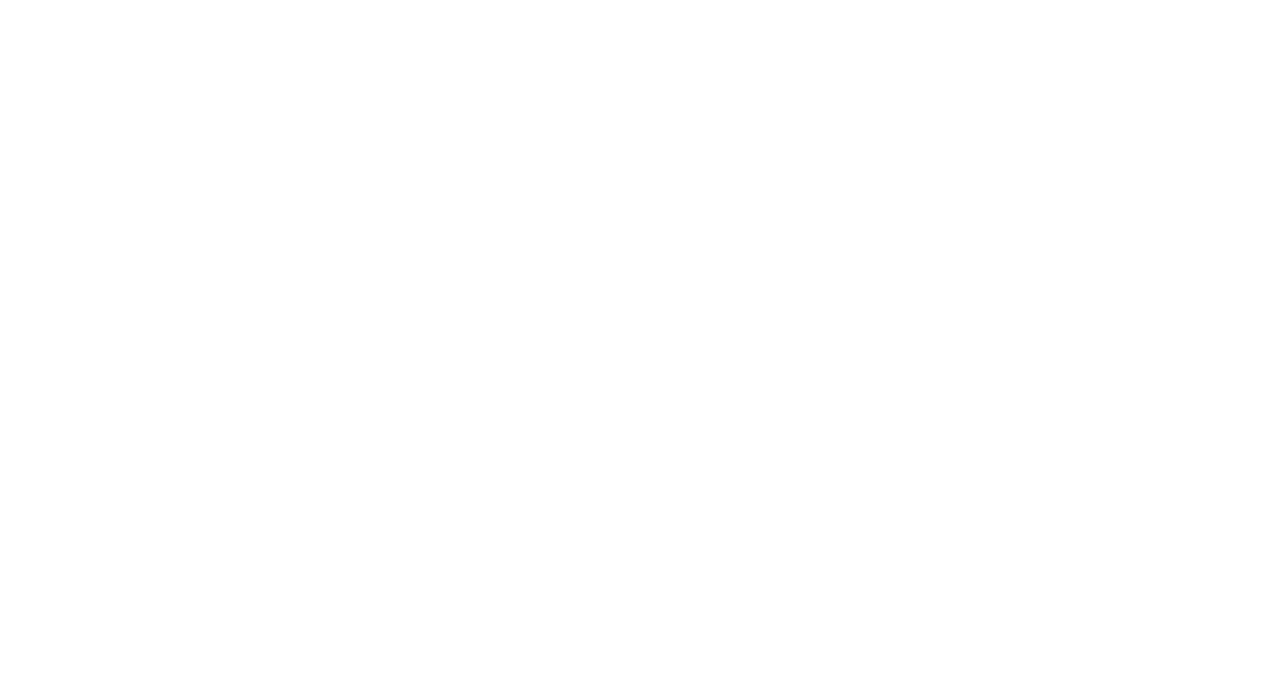
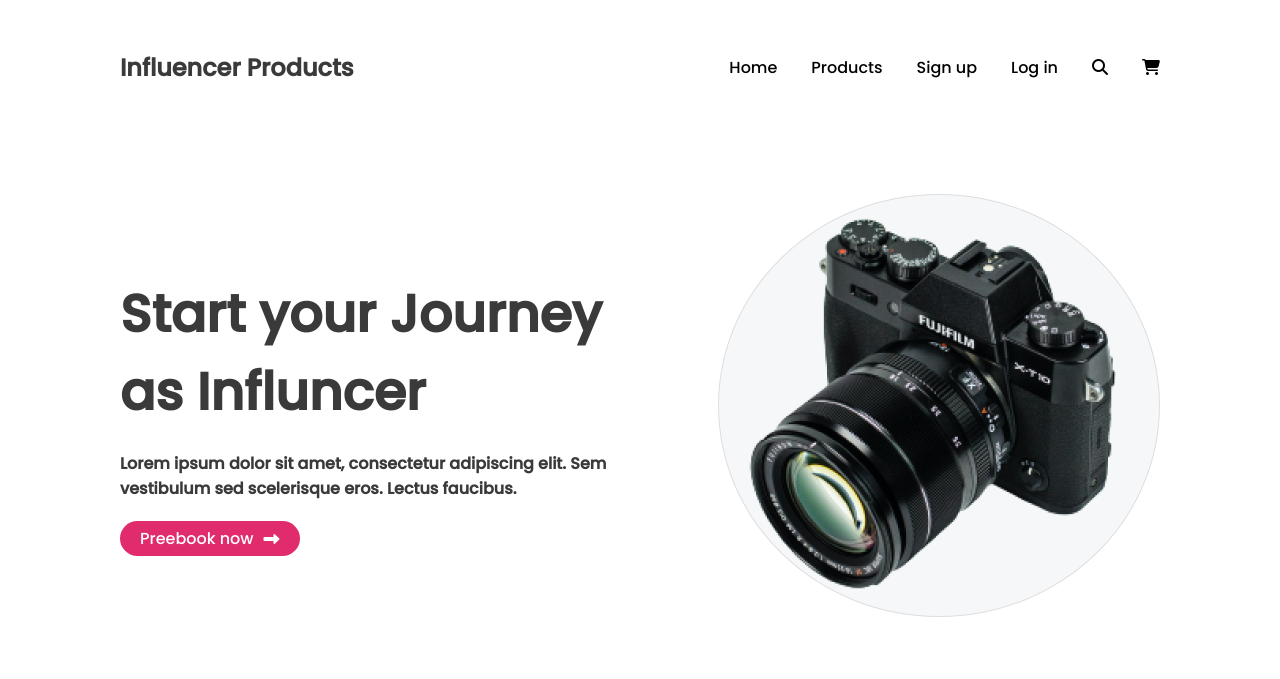
Before and after one commit to heyiamrakib/influencer-products, a plain HTML site: page index.html in a window 1280 px wide. Drawn offline with Linux system fonts and the light colour scheme.

Commit message:
header add

```diff
--- a/index.html
+++ b/index.html
@@ -5,8 +5,50 @@
     <meta http-equiv="X-UA-Compatible" content="IE=edge">
     <meta name="viewport" content="width=device-width, initial-scale=1.0">
     <title>Influencer Products</title>
+    <!---------------------
+        Font awesome link
+    ----------------------->
+    <script src="https://kit.fontawesome.com/ba8ca2a83e.js" crossorigin="anonymous"></script>
+    <!---------------
+         CSS link
+    ---------------->
+    <link rel="stylesheet" href="style.css">
 </head>
 <body>
+    <!-- header part -->
+    <header>
+        <div class="nav">
+            <div class="nav-logo">
+                <h1>Influencer Products</h1>
+            </div>
+            <div class="nav-menu">
+                <ul>
+                    <li>Home</li>
+                    <li>Products</li>
+                    <li>Sign up</li>
+                    <li>Log in</li>
+                    <li><i class="fa-solid fa-magnifying-glass"></i></li>
+                </ul>
+                <div class="nav-card">
+                    <i class="fa-solid fa-cart-shopping"></i>
+                </div>
+            </div>
+        </div>
+    </header>
+    <!-- Header end -->
+
+    <section class="section-menu">
+        <div class="section-container">
+            <div class="section-menu-contain">
+                <h1>Start your Journey as Influncer </h1>
+                <p>Lorem ipsum dolor sit amet, consectetur adipiscing elit. Sem vestibulum sed scelerisque eros. Lectus faucibus.</p>
+                <button type="button">Preebook now<i class="fa-solid fa-right-long"></i></button>
+            </div>
+            <div class="section-menu-image">
+                <img src="images/main-camera.png" alt="">
+            </div>
+        </div>
+    </section>
 
 </body>
 </html>
--- a/style.css
+++ b/style.css
@@ -0,0 +1,145 @@
+/* Font Family */
+@import url('https://fonts.googleapis.com/css2?family=Poppins:wght@500&display=swap');
+:root {
+  --font: #3a3a3a;
+  --button: #e02c6d;
+}
+
+* {
+  margin: 0;
+  padding: 0;
+  font-family: "Poppins", sans-serif;
+}
+/* Header part */
+header {
+  margin: 50px 120px;
+}
+.nav {
+  display: flex;
+  justify-content: space-between;
+}
+.nav-logo h1 {
+  font-size: 24px;
+  color: var(--font);
+  font-weight: 700;
+}
+.nav-menu {
+  display: flex;
+  align-items: center;
+}
+.nav-card {
+  margin-left: 34px;
+}
+.nav-menu ul {
+  display: flex;
+  align-items: center;
+}
+.nav-menu ul li {
+  list-style: none;
+  margin-left: 34px;
+  justify-content: space-around;
+  font-size: 16px;
+}
+
+/* section menu */
+.section-menu {
+  margin: 0 120px;
+}
+.section-menu-contain {
+  margin: 120px 0;
+  width: 50%;
+}
+.section-container {
+  display: flex;
+  justify-content: space-between;
+  align-items: center;
+}
+.section-menu-contain h1 {
+  color: var(--font);
+  font-size: 52px;
+  font-weight: 700;
+  margin: 20px 0;
+}
+.section-menu-contain p {
+  color: var(--font);
+  font-size: 16px;
+  font-weight: 600;
+  margin: 20px 0;
+}
+.section-menu-contain button {
+  background-color: var(--button);
+  color: white;
+  font-size: 16px;
+  border-radius: 50px;
+  padding: 5px 20px;
+  border: none;
+  display: flex;
+  align-items: center;
+}
+.section-menu-contain button i {
+  margin-left: 10px;
+}
+.section-menu-image{
+    border: 1px solid rgb(223, 222, 222);
+    border-radius: 50%;
+    background-color: rgb(245, 247, 248);
+
+}
+.section-menu-image img {
+
+    width: 440px;
+    height: 414px;
+}
+
+
+
+
+/* Media part */
+@media screen and (max-width:687px) {
+    header {
+        margin: 50px 20px;
+      }
+    .nav{
+        flex-direction: column;
+        align-items: center;
+        text-align: center;
+
+    }
+    .nav-logo{
+        margin-bottom: 40px;
+    }
+    .nav-menu ul li {
+        margin-left: 20px;
+    }
+    .section-menu {
+        margin: 0 ;
+    }
+    .section-container {
+        flex-direction: column-reverse;
+    }
+
+}
+@media screen and (min-width:688px) and (max-width:992px) {
+    header {
+        margin: 50px 20px;
+      }
+    .nav{
+        flex-direction: column;
+        align-items: center;
+        text-align: center;
+
+    }
+    .nav-logo{
+        margin-bottom: 40px;
+    }
+    .nav-menu ul li {
+        margin-left: 60px;
+    }
+    .section-menu {
+        margin: 0 ;
+    }
+    .section-container {
+        flex-direction: column-reverse;
+    }
+
+}
```
